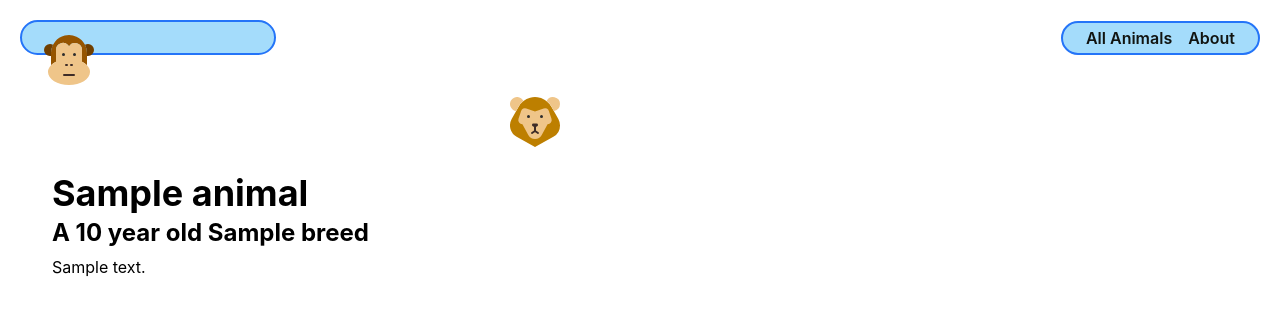
After one commit to ljchu87/animal-collector-lab, a Django app: template main_app/templates/animals/detail.html in a window 1280 px wide. The commit adds this page. Shown: the top 316 px of the page. Run offline with Django 3.2, Linux system fonts and the light colour scheme; the template is opened without the code that fills it: most values are stand-ins (such as "Sample title", 1, 10 or a date in 2020).

Commit message:
Initial animals details page and view

```diff
--- /dev/null
+++ b/main_app/static/css/animals/animal-detail.css
@@ -0,0 +1,219 @@
+.animal-container {
+  padding: 35px 30px;
+  display: flex;
+  flex-direction: column;
+  align-items: center;
+  justify-content: center;
+}
+
+.animal-img {
+  width: 75%;
+  max-width: 350px;
+}
+
+.usr-img {
+  width: 100%;
+  border-radius: var(--card-border-radius);
+}
+
+.animal-details {
+  width: 98%;
+}
+
+.animal-actions {
+  margin-top: 20px;
+}
+
+.feedings-toy-container {
+  display: flex;
+  flex-direction: column;
+  padding-bottom: 20px;
+  align-items: center;
+}
+
+.subsection-title {
+  display: flex;
+  align-items: center;
+  margin-bottom: 12px;
+}
+
+.subsection-content {
+  margin: 0 8px;
+}
+
+.toy-container {
+  display: flex;
+  align-items: center;
+  flex-wrap: wrap;
+}
+
+.color-block {
+  opacity: 0.8;
+  height: 25px;
+  width: 25px;
+  margin-right: 10px;
+}
+
+.unfed,
+.fed,
+.no-toys,
+.all-toys {
+  margin: 0;
+  font-weight: bold;
+}
+
+.unfed,
+.no-toys {
+  color: var(--danger);
+}
+
+.fed,
+.all-toys {
+  color: var(--submit);
+}
+
+.animal-details h1 {
+  font-size: var(--font-xxl);
+  margin: 15px 0 3px;
+}
+
+.animal-details h2 {
+  font-size: var(--font-xl);
+  margin: 0 0 10px;
+  margin-top: 0;
+  margin-bottom: 10px;
+}
+
+.animal-details h3 {
+  margin: 20px 0 10px;
+  font-size: var(--font-l);
+}
+
+.animal-details p {
+  font-size: var(--font-reg);
+  margin: 5px 0;
+}
+
+.feedings-toy-container > section {
+  width: 80%;
+  min-width: 360px;
+  border: var(--borders);
+  border-radius: var(--card-border-radius);
+  padding: 10px;
+  box-shadow: var(--card-box-shadow);
+  display: flex;
+  flex-direction: column;
+  justify-content: center;
+  margin-bottom: 20px;
+}
+
+.subsection-title img {
+  height: 42px;
+  margin-left: 8px;
+}
+
+.subsection-title img:first-of-type {
+  margin-left: 16px;
+}
+
+.feedings h2,
+.toys h2 {
+  font-size: 3.2rem;
+  margin: 0;
+}
+
+.feedings h3,
+.toys h3 {
+  font-size: var(--font-xl);
+  margin: 10px 0;
+}
+
+.subsection-content p,
+.subsection-content input,
+.subsection-content select {
+  font-size: var(--font-l);
+}
+
+.subsection-content input,
+.subsection-content select {
+  margin-left: 5px;
+  padding: 3px;
+}
+
+.feedings table {
+  width: calc(100% - 16px);
+  text-align: left;
+  border-collapse: collapse;
+  margin: 0 8px;
+}
+
+.feedings td {
+  padding: 8px 5px;
+  font-size: var(--font-reg);
+}
+
+.feedings th {
+  font-size: var(--font-l);
+  padding: 5px 5px 0;
+  border-bottom: rgb(36, 116, 248) solid 2px;
+}
+
+.feedings tr:nth-child(even) {
+  background-color: #f3f3fd;
+}
+
+.toy-container p {
+  margin: 12px 0;
+}
+
+.toy-container a {
+  text-decoration: none;
+  color: #111;
+}
+
+.toy-container .btn {
+  padding: 3px 10px;
+  margin-left: 10px;
+}
+
+#file-input {
+  overflow: hidden;
+  position: absolute;
+  width: 0.1px;
+  height: 0.1px;
+}
+
+#file-name {
+  margin-bottom: 10px;
+}
+
+@media only screen and (min-width: 768px) {
+  .cat-container {
+    padding: 35px 30px;
+    flex-direction: row;
+    align-items: center;
+    justify-content: start;
+  }
+
+  .animal-img {
+    width: 25%;
+    max-width: 250px;
+    margin-right: 25px;
+  }
+
+  .feedings-toy-container {
+    flex-direction: row;
+    justify-content: space-around;
+    align-items: flex-start;
+  }
+
+  .feedings-toy-container > section {
+    width: 45%;
+  }
+}
+
+@media only screen and (min-width: 1024px) {
+  .feedings-toy-container {
+    padding: 0 40px;
+  }
+}
--- /dev/null
+++ b/main_app/templates/animals/detail.html
@@ -0,0 +1,32 @@
+{% extends 'base.html' %}
+{% load static %}
+
+{% block head %}
+<link
+  rel="stylesheet"
+  type="text/css"
+  href="{% static 'css/animals/animal-detail.css' %}"
+/>
+{% endblock %}
+
+{% block content %}
+
+<section class="animal-container">
+  <div class="animal-img">
+    <img
+      src="{% static 'images/lion.svg' %}"
+      alt="A skater boy cat"
+    >
+  </div>
+  <div class="animal-details">
+    <h1>{{ animal.name }}</h1>
+    {% if animal.age > 0 %}
+      <h2>A {{ animal.age }} year old {{ animal.breed }}</h2>
+    {% else %}
+      <h2>A {{ animal.breed }} kitten.</h2>
+    {% endif %}
+    <p>{{ animal.description }}</p>
+  </div>
+</section>
+
+{% endblock %}
--- a/main_app/templates/animals/index.html
+++ b/main_app/templates/animals/index.html
@@ -22,11 +22,12 @@
 <section class="card-container">
   {% for animal in animals %}
     <div class="card">
+      <a href="/animals/{{ animal.id }}">
         <div class="card-content">
           <div class="card-img-container">
             <img
               src="{% static 'images/pig.svg' %}"
-            alt="A skater boy cat"
+              alt="A skater boy pig"
             >
           </div>
           <h2 class="card-title">{{ animal.name }}</h2>
@@ -37,6 +38,7 @@
           {% endif %}
           <p><small>{{ animal.description }}</small></p>
         </div>
+      </a>
     </div>
   {% endfor %}
 </section>
--- a/main_app/urls.py
+++ b/main_app/urls.py
@@ -2,7 +2,8 @@ from django.urls import path
 from . import views
 
 urlpatterns = [
-  path('', views.home, name='hjome'),
+  path('', views.home, name='home'),
   path('about/', views.about, name='about'),
-  path('animals/', views.animals_index, name='animals_index')
+  path('animals/', views.animals_index, name='animals_index'),
+  path('animals/<int:animal_id>/', views.animals_detail, name='animals_details'),
 ]
--- a/main_app/views.py
+++ b/main_app/views.py
@@ -11,3 +11,7 @@ def about(request):
 def animals_index(request):
   animals = Animals.objects.all()
   return render(request, 'animals/index.html', { 'animals': animals })
+
+def animals_detail(request, animal_id):
+  animal = Animals.objects.get(id=animal_id)
+  return render(request, 'animals/detail.html', { 'animal': animal })
```
Also changed, not shown: main_app/static/images/lion.svg (added). Lines whose indentation alone changed are shown as unchanged.
